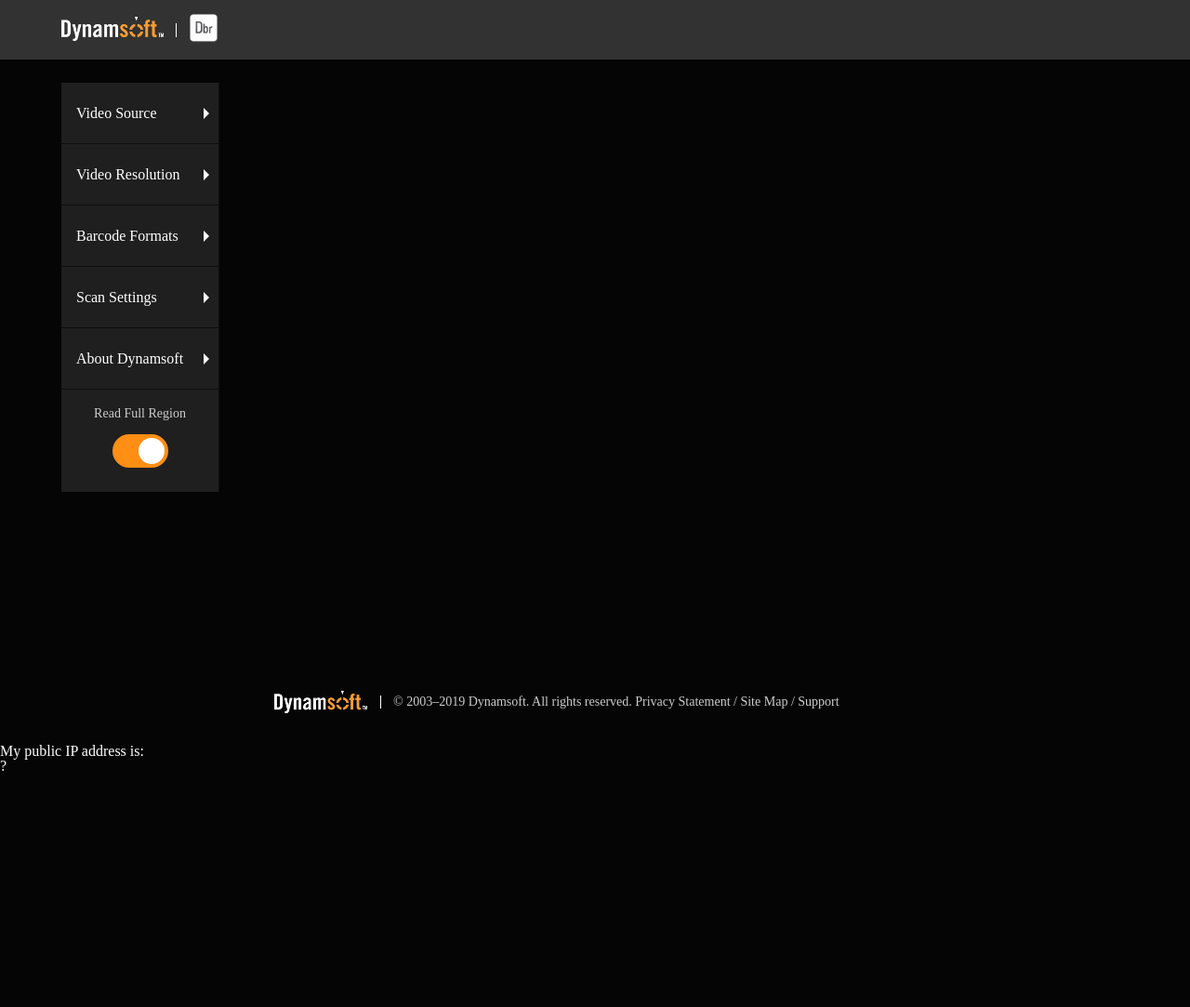
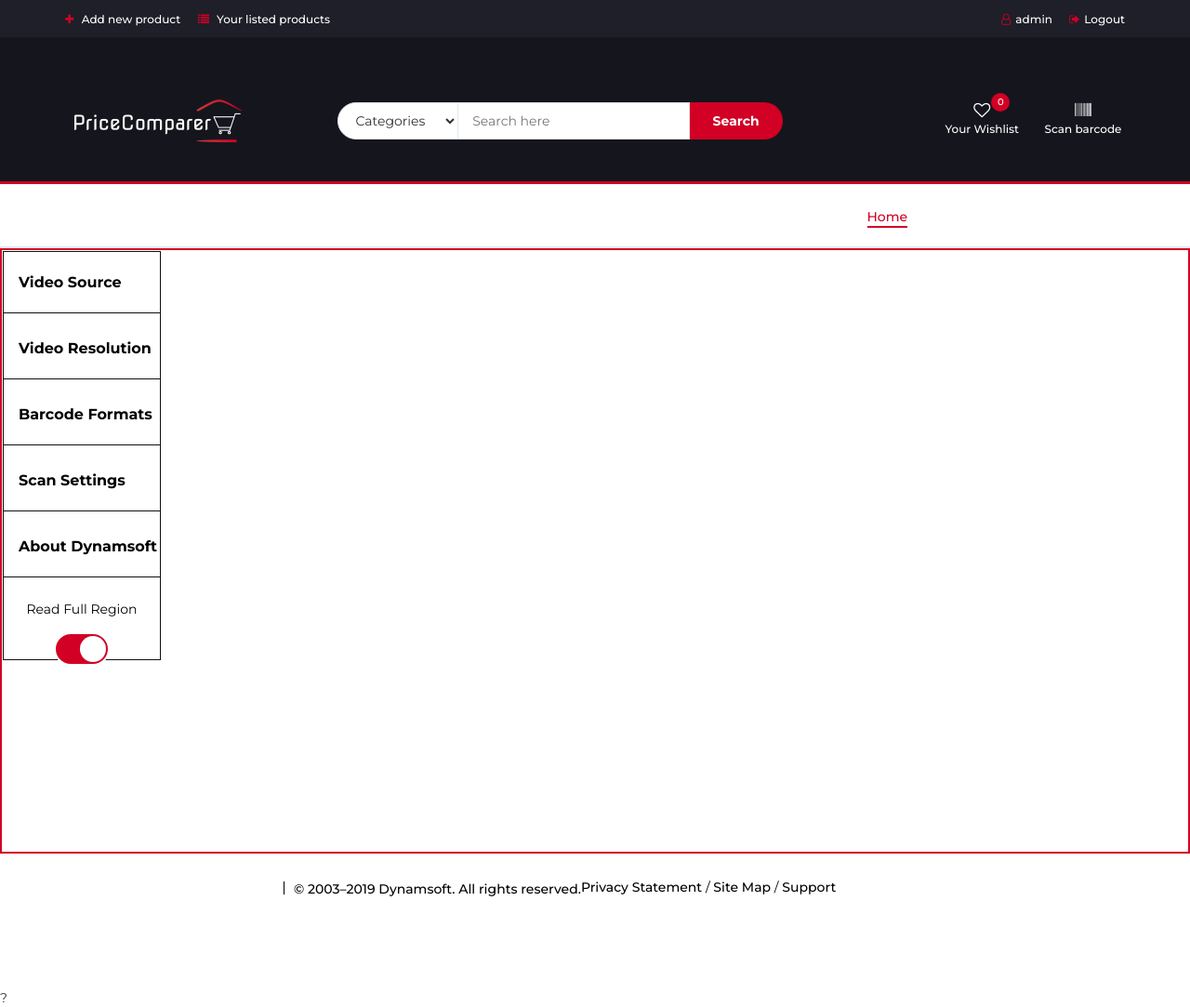
Before and after one commit to FaricJure/Primerjalnik_Cen, a PHP site: page /barcodeScanner.php in a window 1280 px wide. Shown: the whole page at 93% size. Before the commit the page ends 829 px from the top, so only its background shows below. Run offline with PHP 8.4, Linux system fonts and the light colour scheme; a user stored in the database is signed in; data comes from the database, SQL or seed files in the repository; data that the repository does not hold is empty; some libraries are stand-ins or nearby versions; some web fonts are replaced.

Commit message:
Add files via upload

```diff
--- a/praktikum2.2/web/barcodeScanner.php
+++ b/praktikum2.2/web/barcodeScanner.php
@@ -1,33 +1,36 @@
- <!DOCTYPE html>
+<!DOCTYPE html>
 <html>
 
 <head>
     <meta charset="utf-8">
     <meta http-equiv="X-UA-Compatible" content="IE=edge">
-    <title>NEKAJ (WebAssembly)</title>
+    <title>NEKAJ2 (WebAssembly)</title>
     <meta name="viewport" content="width=device-width, initial-scale=1">
     <link rel="shortcut icon" href="img/favicon.ico" />
-    <link rel="stylesheet" type="text/css" media="screen" href="./css/style_fresh.css">
+    <link rel="stylesheet" type="text/css" media="screen" href="css/style_fresh2.css">
 </head>
 
 <body>
 
+<?php
 
-<div class="header">
-    <a href="https://www.dynamsoft.com" target="_blank" class="h-dynamsoft-logo"><img src="img/logo-dynamsoft-blackBg-190x47.png"></a
-    ><div class="header-divide"></div
-    ><a href="https://www.dynamsoft.com/Products/Dynamic-Barcode-Reader.aspx" target="_blank" class="dbr-logo-link"><img src="img/logo-dbr-88x88.png"></a>
-    <div class="h-center">
-        <a href="https://www.dynamsoft.com/CustomerPortal/LoginOrRegister.aspx?op=4DD608F3803493E4&product=8BC841D35BACD076" class="h-sign-in-mobile" target="_blank">
-            <img src="./img/icon-login.png">
-        </a>
-    </div>
-</div>
+require 'header.php';
+
+$productQuery = "Select product.id as productId,product.name as productName ,store.name as sotreName,product.price as price ,product.image_url as image
+    from product
+    join product_store on product.id=product_store.product_id
+    join store on store.id=product_store.store_id
+    group by product.name";
+$products = $conn->query($productQuery)->fetchAll();
+?>
+
+
 
 <!-- content -->
-<div class="content">
+<div class="content" >
     <!-- picker -->
-    <div class="picker" id="Picker">
+    <div class="picker" id="Picker" style="margin: 0px;">
+
         <div class="p-frame">
             <video class="dbrScanner-video" id="PVideo" playsinline="true" muted="muted"></video>
         </div>
@@ -41,9 +44,7 @@
             </div>
             <!-- scanning resluts  -->
             <div id="resultContainer" class="result-container" ></div>
-            <?php
-            header("www.google.com");
-            ?>
+
         </div>
     </div>
     <!-- waiting ui-->
@@ -126,7 +127,7 @@
     <label class="m-region" for="MRegion"></label>
 
     <!-- left bar -->
-    <div class="leftbar">
+    <div class="leftbar" style="margin: 1px;">
         <input type="radio" autocomplete="off" name="lItem" value="itemSource" id="LSource">
         <label class="l-item" for="LSource">Video Source</label>
         <input type="radio" autocomplete="off" name="lItem" value="itemResolution" id="LResolution">
@@ -329,14 +330,14 @@
                 <a href="https://www.dynamsoft.com/Company/Contact.aspx" target="_blank">Contact Us</a>
             </div>
         </div>
-    </div>
+    </div >
 </div>
 
 <!-- footer -->
 <div class="footer">
     <div class="f-center">
         <a href="https://www.dynamsoft.com" target="_blank" class="f-dynamsoft-logo">
-            <img src="img/logo-dynamsoft-blackBg-190x47.png"></a>
+
         <div class="f-divide"></div>
         <div class="f-text">© 2003–2019 Dynamsoft. All rights reserved.
             <a href="https://www.dynamsoft.com/PrivacyStatement.aspx" target="_blank">Privacy Statement </a
@@ -383,7 +384,7 @@
 <script src="https://demo.dynamsoft.com/dbr_wasm/js/dbr-6.5.1.min.js?v=20190425"></script>
 <?php
 $ip = file_get_contents('http://api.ipify.org');
-echo "My public IP address is: " . $ip;
+
 
 ?>
 <div id="a123" accesskey="<?php echo $ip ?>"></div>
--- /dev/null
+++ b/praktikum2.2/web/css/style_fresh2.css
@@ -0,0 +1,215 @@
+/* verzija2  */
+/* cssBase * Keillion@dynamsoft.com */
+/* cssReset http://meyerweb.com/eric/tools/css/reset/ v2.0 | 20110126 */
+a,abbr,acronym,address,applet,article,aside,audio,b,big,blockquote,body,canvas,caption,center,cite,code,dd,del,details,dfn,div,dl,dt,em,embed,fieldset,figcaption,figure,footer,form,h1,h2,h3,h4,h5,h6,header,hgroup,html,i,iframe,img,ins,kbd,label,legend,li,mark,menu,nav,object,ol,output,p,pre,q,ruby,s,samp,section,small,span,strike,strong,sub,summary,sup,table,tbody,td,tfoot,th,thead,time,tr,tt,u,ul,var,video{margin:0;padding:0;border:0;vertical-align:baseline}
+article,aside,details,figcaption,figure,footer,header,hgroup,menu,nav,section{display:block}
+body{line-height:1; color: #ffffff}
+ol,ul{list-style:none}
+blockquote,q{quotes:none}
+blockquote:after,blockquote:before,q:after,q:before{content:'';content:none}
+table{border-collapse:collapse;border-spacing:0}
+/*ie6,7 button width*/
+button{*width:auto;*overflow:visible;}
+/*ie6,7 fixed twinkling*/
+html,body{*background-image:url(about:blank);*background-attachment:fixed;}
+/* Using border-box,boxsizing.htc is required for ie6-7. */
+*{-webkit-box-sizing:border-box;-moz-box-sizing:border-box;box-sizing:border-box;}
+button{cursor:pointer;padding:0;outline:none;}
+input[type='checkbox'],input[type='radio']{vertical-align:text-top;}
+/*util*/
+@font-face{font-family: Roboto-Medium;src:url(../font/Roboto-Medium.ttf);}
+@font-face{font-family: Roboto-Regular;src:url(../font/Roboto-Regular.ttf);}
+.inline-block{display:inline-block;*zoom:1;*display:inline;}
+a{text-decoration: none;}
+label{cursor: pointer;}
+/* public */
+html{height: 100%;}
+body{background:#050505;font-family:Roboto-Regular;height:100%}
+.yellow-button{background:#D10024;color:#ffffff;font-size:14px;border-radius:3px;text-align:center;transition:0.3s;cursor:pointer}
+.yellow-button:hover{background:#ffae38}
+.disable-button{background:#666666;color:#111111;border-radius:3px;font-size:14px;cursor:pointer}
+/* switch checkbox */
+.switch-btn{display:block;width:60px;height:36px;border-radius:36px;border:2px solid #666666;background:#1F1F1F;cursor:pointer;transition:0.5s}
+.switch-btn::before{margin:2px 0 0 2px;content:'';display:block;width:28px;height:28px;border-radius:28px;background:#FFFFFF;transition:0.3s}
+input:checked + .switch-btn{border:2px solid #ffffff;background:#D10024;}
+input:checked + .switch-btn::before{margin-left:26px;}
+/* checkbox */
+.checkbox-btn{display:block;position:relative;width:18px;height:18px;border:2px solid #999999;border-radius:3px;cursor:pointer;transition:0.3s}
+.checkbox-btn::before{position:absolute;top:1px;left:1px;content:'\2713';opacity:0;font-weight:bolder;color:#FE8E14;transition:0.3s;font-size: 14px}
+input:checked + .checkbox-btn{border-color: #FE8E14}
+input:checked + .checkbox-btn::before{opacity:1}
+/* radio */
+.radio-btn{display:block;position:relative;width:18px;height:18px;border:2px solid #999999;border-radius:9px;cursor:pointer;transition:0.3s}
+.radio-btn::before{position:absolute;opacity:0;left:2px;top:2px;content:'';width:10px;height:10px;border-radius:5px;background:#FE8E14;transition:0.3s}
+input:checked + .radio-btn{border-color:#FE8E14}
+input:checked + .radio-btn::before{opacity:1}
+/* waiting ui */
+@keyframes loop{0%{transform:rotate(0deg)}12%{transform:rotate(45deg)}25%{transform:rotate(90deg)}37%{transform:rotate(135deg)}50%{transform:rotate(180deg)}
+    62%{transform:rotate(225deg)}75%{transform:rotate(270deg)}86%{transform:rotate(315deg)}100%{transform:rotate(360deg)}}
+.circle1{position:relative;width:64px;height:64px;border-radius:32px;background:#262626}
+.circle2{position:absolute;left:14px;top:14px;width:36px;height:36px;border-radius:18px;background:#0a0a0a}
+.loop-sector{position:relative;width:64px;height:64px;-webkit-animation:loop 1s steps(1) infinite;animation:loop 1s steps(1) infinite}
+.sector{position:absolute;width:64px;height:64px;clip:rect(0px,32px,32px,0px);border-radius:100px;background:#cccccc;opacity:0.9}
+.circle1 .sector:nth-child(2){opacity:0.6;transform:rotate(-45deg)}
+.circle1 .sector:nth-child(3){opacity:0.3;transform:rotate(-90deg)}
+.line{position:absolute;top:30px;width:66px;height:4px;background:#0a0a0a}
+.circle1 .line:nth-child(4){transform:rotate(45deg)}
+.circle1 .line:nth-child(5){transform:rotate(90deg)}
+.circle1 .line:nth-child(6){transform:rotate(-45deg)}
+
+
+/* head */
+.header{position:relative;height:64px;background:#323232;}
+.h-dynamsoft-logo{display:inline-block;vertical-align:middle;margin:18px 0 18px 66px}
+.h-dynamsoft-logo img{width:110px;height:26px}
+.header-divide{display:inline-block;vertical-align:middle;width:1px;height:15px;margin:0 13px;background:#ffffff}
+.dbr-logo-link{display:inline-block;vertical-align:middle}
+.dbr-logo-link img{width:32px;height:32px}
+.h-center{position:absolute;top:0;left:50%;transform:translateX(-50%);max-width:720px;width:100%;}
+.h-sign-in{position:absolute;right:15px;top:15px;width:150px;height:36px;line-height:36px;}
+.h-sign-in-mobile{display: none;position:absolute;right:25px;top:20px;width:25px;height:25px;line-height:36px;}
+.h-sign-in-mobile img{width: 100%;height: 100%;}
+
+/* footer */
+.footer{position:relative;height:85px;font-size:14px;color:#000000}
+.f-center{position:absolute;width:690px;left:50%;transform:translateX(-50%);line-height:0px}
+.f-dynamsoft-logo{display:inline-block;vertical-align:middle}
+.f-dynamsoft-logo img{width:100px;height:24px;margin:28px 0}
+.f-divide{display:inline-block;vertical-align:middle;width:1px;height:14px;margin:0 10px;background:#000000}
+.f-text{display:inline-block;vertical-align:middle}
+.f-text a{color:#000000;transition:0.3s}
+.f-text a:hover{color:#ffae38}
+
+/* content */
+.content{position:relative;height:500px;min-height:calc(100% - 149px);border:2px solid;border-color:#D10024;}
+
+/* leftbar */
+.l-item{line-height:1; color: #000000}
+.leftbar{position:absolute;margin:25px 0 0 66px;background:#FFFFFF;width:170px;height:440px;border:#0F0F0F solid 1px}
+.leftbar input{display:none}
+.leftbar input[name="lItem"]:checked + .l-item{color:#D10024}
+.leftbar input[name="lItem"]:checked + .l-item::before{opacity:1;transition:0.3s}
+.leftbar input[name="lItem"]:checked + .l-item::after{opacity: 0;transition:0.3s}
+.l-item{position:relative;display:block;width:170px;height:66px;line-height:66px;font-size:16px;border-bottom:#0F0F0F solid 1px;padding-left:16px;cursor:pointer;transition:0.3s}
+
+.l-item::before{position:absolute;opacity:0;left:0;top:0;content:'';height:62px;border:2px solid;border-color:#D10024;}
+.l-item:hover{color:#000000;transition:0.3s}
+.l-item:hover:after{border-left-color:#D10024;transition:0.3s}
+.l-region{position:relative;font-size:14px;color:#000000;text-align:center;padding:19px}
+.l-region .switch-btn{position:absolute;left:50%;margin-top:15px;transform:translateX(-50%)}
+.l-secondary{position:absolute;display:none;top:0;left:170px;width:700px;height:440px;background:#1f1f1f}
+.ls-title{margin:30px 0 30px 50px;font-size:18px;color:#AAAAAA}
+.ls-title-mobile{display:none;margin:30px 0 20px 20px;font-size:18px;color:#AAAAAA}
+.ls-body{padding:0 50px;font-size:14px;}
+.ls-body p{line-height: 2em; word-break: keep-all}
+.ls-body a{color: #D10024}
+.ls-divide{height:1px;width:100%;background:#0F0F0F}
+#SFormats .ls-divide{margin-top:5px}
+#SSettings .ls-divide{margin-top:-1px}
+.ls-option{display:inline-block;font-size:14px;width:145px;height:55px;padding-top:10px}
+.ls-title-option{display: inline-block;margin:30px 0 30px 50px;font-size:18px;color:#AAAAAA;}
+.l-secondary .checkbox-btn{display:inline-block;vertical-align:middle;margin-right:10px}
+.l-secondary .radio-btn{display:inline-block;vertical-align:middle;margin-right:10px}
+.ls-option-1d{display:inline-block}
+.ls-title-option-2d{display:inline-block}
+.ls-current-res{font-size:12px;color: #D10024}
+.ls-clear{margin-top: 10px; width:110px;height: 30px;line-height: 30px; border-radius: 30px;}
+#SAbout a{display:block;margin-top: 20px}
+#SSource .ls-option{width: 100%}
+
+/* waiting page */
+.waiting{position:absolute;top:45%;left:50%;transform:translate(-50%,-50%);width:600px;height:164px;max-width:100%;text-align:center;font-size:16px;display:block}
+.w-loop-ui{position:relative;display:inline-block;margin-bottom:18px}
+.w-info1{margin-bottom:30px}
+.w-info3{display:none;margin-bottom:8px}
+/* start page */
+.start{position:absolute;display:none;top:50%;left:50%;transform:translate(-50%,-50%);width:335px;background:#111111;border:1px solid #3e3e3e;border-radius:3px;}
+#noCam{height:164px;text-align: center;}
+.start img:nth-child(1){display:block;width: 18px;height: 18px;margin: 16px 0 8px 16px}
+.start img:nth-child(2){display:inline-block;width: 50px;height: 50px;}
+#notSupport{width: 440px;padding-bottom: 18px;}
+.start p{color: #AAAAAA;margin-left: 50px;line-height: 1.5rem;}
+.t-title{position: relative;margin: 10px 0 0 70px;width: 255px;height: 30px;line-height: 30px;}
+.t-title::after{position:absolute;top:13px;right:0;content:'';border:6px solid transparent;border-top-color:#fff;width:0}
+.start input{display: none}
+.start a{color: #FE8E14}
+.start input:checked + .t-title::after{top:5px;border: 6px solid transparent;border-bottom-color: #ffffff;}
+.start label{display: block;font-size: 14px;}
+.start table{display:none;margin-left: 50px;font-size: 14px;}
+.t-body-white{background: #1f1f1f;}
+.t-body-black{background: #000000;}
+.start tr{height: 30px;line-height: 30px;}
+.start td{width:160px;padding-left: 20px;}
+.s-info{font-size:20px;margin-top:20px}
+/* menu */
+.menu{display:none;position:absolute;left:30px;top:30px;width:22px;height:22px;background-image:url(../img/icon-setting.png);background-size:22px;background-repeat:none;cursor:pointer}
+.menu input{display:none}
+/* mobile region */
+.m-region{display:none;position:absolute;right:30px;bottom:80px;width:28px;height:28px;background-image:url(../img/expand.png);background-size:28px;background-repeat:none;cursor:pointer}
+#MRegion{display:none}
+#MRegion:checked + .m-region{background-image:url(../img/shink.png)}
+/* temp hide leftbar btn */
+.temp-hide{position:absolute;display:none;width:100%;height:100%}
+
+/* picker */
+.picker{position:absolute;width:100%;height:100%;display:none}
+.p-frame{position:absolute;width:100%;height:100%;left:0;top:0;display:flex;justify-content:center;align-items:center}
+.p-frame video{max-width:100%;max-height:100%}
+.canvas-container{position:relative;flex:none;}
+.result-container{position:absolute;height:80%;right:0;top:0;display:flex;flex-direction:column;justify-content:start;align-items:flex-end;overflow: hidden;}
+.rc-text{margin-top:1px;padding:8px 15px;background: rgba(0,0,0,0.5);border-radius:3px;font-size:14px;color:#FE8E14;vertical-align: text-bottom}
+.rc-text .inRCTxt{display:inline-block;vertical-align: text-bottom;max-width:260px;overflow:hidden;text-overflow:ellipsis;white-space:nowrap;text-align: right;}
+.rc-count{vertical-align: text-bottom;font-size: 10px;color: #fe8e14}
+.scanning-container{position:relative;display:none;overflow:hidden}
+.sc-frame1{position:absolute;left:50%;top:50%;transform:translate(-50%,-50%);width:80%;height:60%;max-width:250px;max-height:250px;border:2px solid #FE8E14;border-radius:5px;box-shadow:0 0 0 10000px rgba(0,0,0,0.5)}
+
+@media (max-width:80vh){
+    /* header */
+    .h-dynamsoft-logo{margin: 18px 0 18px 20px;}
+    .h-sign-in{display: none}
+    .h-sign-in-mobile{display: block}
+    /* content */
+    .content{min-height: calc(100% - 64px)}
+    /* waiting */
+    .waiting{font-size: 14px;}
+    .w-info2{display:none}
+    .w-info3{display:block}
+    /* start */
+    .start{width: 70%;max-width:335px;min-width:250px;}
+    .start img:nth-child(1){margin:12px 0 4px 12px;width:12px;height: 12px;}
+    .start img:nth-child(2){width: 38px;height: 38px;}
+    .start p{margin-left: 32px;line-height: 18px;}
+    .start label{width:200px;margin: 0 0 0 52px;font-size:12px;}
+    .start table{font-size: 12px;margin-left: 32px;}
+    .start td{width:130px;}
+    #noCam{height: 150px;}
+    #notSupport{width:320px;font-size: 12px;}
+    .s-info{font-size: 16px;}
+    /* footer */
+    .footer{display: none;}
+    /* leftbar */
+    .leftbar{display:none;margin:0;width:155px;height:80%;min-height:500px}
+    .l-item{font-size:14px;width:150px;height:60px;line-height:60px}
+    .l-item::before{height:56px}
+    .l-item::after{top:24px}
+    .l-secondary{left:155px;width:200px;height:100%}
+    .ls-title{margin:30px 0 20px 20px;font-size:16px}
+    .ls-body{padding:0 5px 0 20px}
+    .ls-body p{font-size:12px}
+    .ls-option{height:50px}
+    .ls-option-1d{display:none}
+    .ls-title-option-2d{display:none}
+    .ls-title-option{font-size:14px;width:145px;height:50px;margin:0 0 0 20px;color:#ffffff;padding-top:10px}
+    #SSource span{display:inline-block;vertical-align:middle;width:140px}
+    #SFormats .ls-title{display:none}
+    .ls-title-mobile{display:block}
+    #SFormats .ls-divide{display:none}
+    .ls-interval-mobile .ls-option{width:85px}
+    /* menu */
+    .menu{display: block;}
+    /* mobile region */
+    .m-region{display: block;}
+    /* reslut */
+    .rc-text{padding:4px 10px;font-size: 12px;}
+    .rc-count{font-size: 8px;}
+}
--- a/praktikum2.2/web/header.php
+++ b/praktikum2.2/web/header.php
@@ -37,6 +37,13 @@ if(isset($_SESSION['id'])) {
     $uid = $_SESSION['id'];
     $wishlist = "SELECT * FROM wishlist WHERE user_id='$uid'";
     $countProducts = $conn->query($wishlist)->rowCount();
+    $novoObvestilo="SELECT alert FROM `user` WHERE `id`=$uid ";
+    $novoObvestilo2=$conn->query($novoObvestilo)->fetchAll();
+    $a="";
+    foreach ($novoObvestilo2 as $nekaj):
+        if($nekaj["alert"]>0)
+        $a="Products have been updated";
+    endforeach;
 }
 ?>
 
@@ -93,10 +100,17 @@ if(isset($_SESSION['id'])) {
 
             <ul class="header-links pull-right">
                 <?php if(isset($_SESSION['id'])){?>
+                    <?php
 
 
+                    $uporabnik= $_SESSION['uid'];
+
+
+                    ?>
                     <li class="nav-item">
                         <form action="logout.inc.php" method="post">
+
+                    <li><a type="submit" href="#" name="submit"><i class="fa fa-user-o"></i><?=$uporabnik ?></li>
                     <li><a type="submit" href="logout.inc.php" name="logout-submit"><i class="fa fa-sign-out"></i>Logout</a></li>
                     </form>
                     </li>
@@ -120,8 +134,8 @@ if(isset($_SESSION['id'])) {
                 <div class="col-md-3">
 
                     <div class="header-logo">
-                        <a href="#" class="logo">
-                            <img src="img/slika.png" alt="">
+                        <a href="index.php" class="logo">
+                            <img src="img/slika.png" alt="" >
                         </a>
                     </div>
                 </div>
@@ -156,6 +170,7 @@ if(isset($_SESSION['id'])) {
                                     <i class="fa fa-heart-o"></i>
                                     <span>Your Wishlist</span>
                                     <div class="qty"><?= $countProducts?></div>
+                                    <div><?=$a ?></div>
                                 </a>
                             <?php } ?>
                         </div>
@@ -201,7 +216,7 @@ if(isset($_SESSION['id'])) {
             <!-- NAV -->
             <ul class="main-nav nav navbar-nav">
                 <li class="active"><a href="index.php">Home</a></li>
-                <li><a href="#">Categories</a></li>
+
 
 
             </ul>
--- a/praktikum2.2/web/index.php
+++ b/praktikum2.2/web/index.php
@@ -9,7 +9,7 @@
 
 <?php
 require 'header.php';
-$productQuery = "Select product.id as productId,product.name as productName ,store.name as storeName,product.price as price ,product.image_url as image
+$productQuery = "Select product.id as productId,product.name as productName ,store.name as storeName,min(product.price) as price ,product.image_url as image
     from product
     join product_store on product.id=product_store.product_id
     join store on store.id=product_store.store_id
--- a/praktikum2.2/web/listedproducts.php
+++ b/praktikum2.2/web/listedproducts.php
@@ -5,20 +5,14 @@
  * Date: 05.6.2019
  * Time: 08:38
  */
-
 include  "header.php";
-
 if(isset($_SESSION['id'])){
-
     $uid=$_SESSION['id'];
-
     $sql="Select product.id as productId , product.name as productName ,store.name as sotreName,product.price as price ,product.image_url as image
                from product join product_store on product.id=product_store.product_id
                join store on store.id=product_store.store_id
                where product.user_id='$uid'";
-
     $products=$conn->query($sql)->fetchAll();
-
     ?>
     <div class="section">
         <!-- container -->
--- a/praktikum2.2/web/login.inc.php
+++ b/praktikum2.2/web/login.inc.php
@@ -24,6 +24,10 @@ if (isset($_POST['login-submit'])) {
                     $_SESSION['id'] = $row['id'];
                     $_SESSION['uid'] = $row['uid'];
                     $_SESSION['isadmin'] = $row['admin'];
+                    $_SESSION['active']=$row['active'];
+                    if($row['active']==0){
+                        session_destroy();
+                    }
 
                     # 1 hour
                     setcookie("ip_addr", $_SERVER['REMOTE_ADDR'], time()+3600);
--- a/praktikum2.2/web/map.php
+++ b/praktikum2.2/web/map.php
@@ -1,10 +1,4 @@
 <?php
-/**
- * Created by IntelliJ IDEA.
- * User: eftimije
- * Date: 13.6.2019
- * Time: 00:09
- */
 
 
 include  "header.php";
--- a/praktikum2.2/web/signup.inc.php
+++ b/praktikum2.2/web/signup.inc.php
@@ -39,7 +39,7 @@ if (isset($_POST['signup-submit'])) {
                 header("Location: signup.php?error-usertaken&mail=" . $email);
                 exit();
             } else {
-                $sql = "INSERT INTO user (uid, pwd, email) VALUES (?, ?, ?)";
+                $sql = "INSERT INTO user (uid, pwd, email,active) VALUES (?, ?, ?,1)";
                 $stmt = $conn->prepare($sql);
                 if (!$stmt) {
                     header("Location: signup.php?error-createuser");
```
Also changed, not shown: praktikum2.2/web/add_product.php (+12 -28 lines), praktikum2.2/web/js/script_fresh.js (+3 -3 lines), praktikum2.2/web/product.php (+77 -49 lines), praktikum2.2/web/product_item.php (+21 -4 lines), praktikum2.2/web/product_update.php (+15 -10 lines), praktikum2.2/web/showimage.php (added, +17 -0 lines), praktikum2.2/web/wishlist.php (+6 -3 lines), praktikum2.2/web/img/hofer.png (added), praktikum2.2/web/img/spar.png (added). Lines whose indentation alone changed are shown as unchanged.
